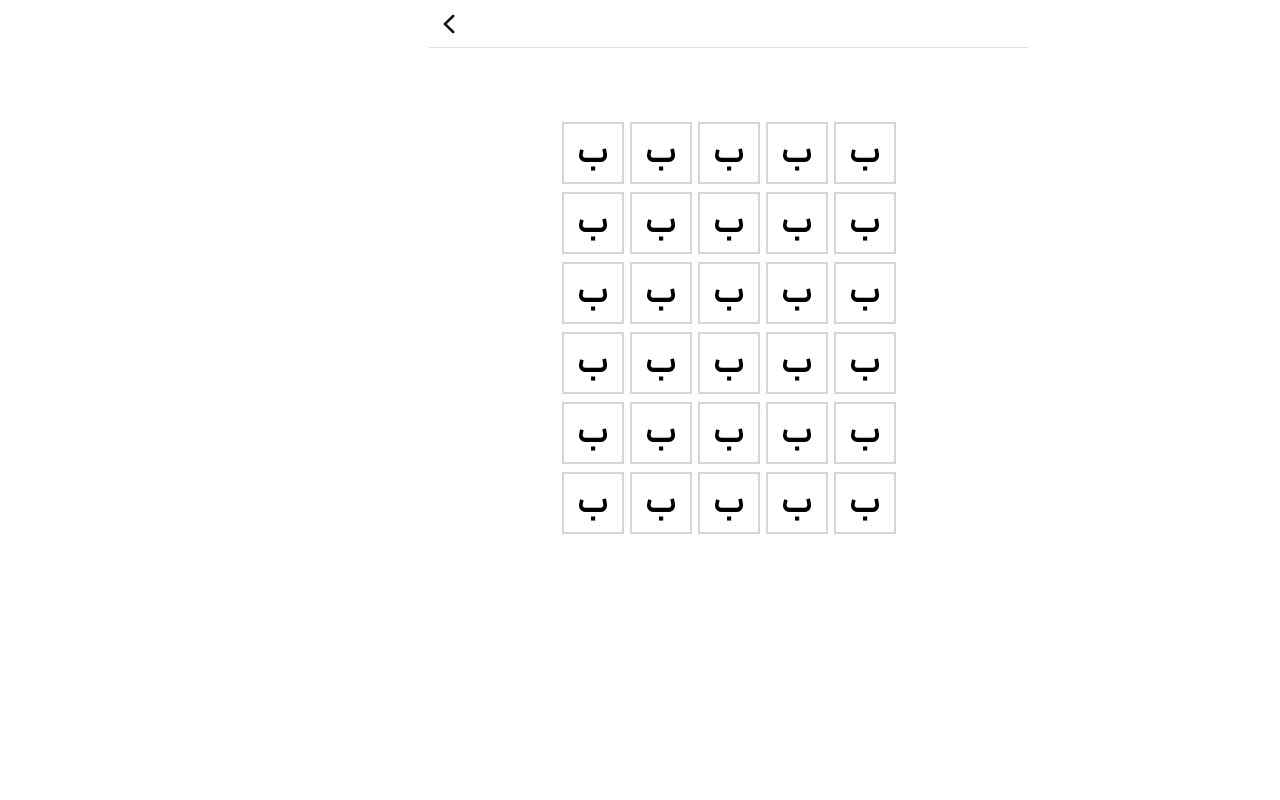
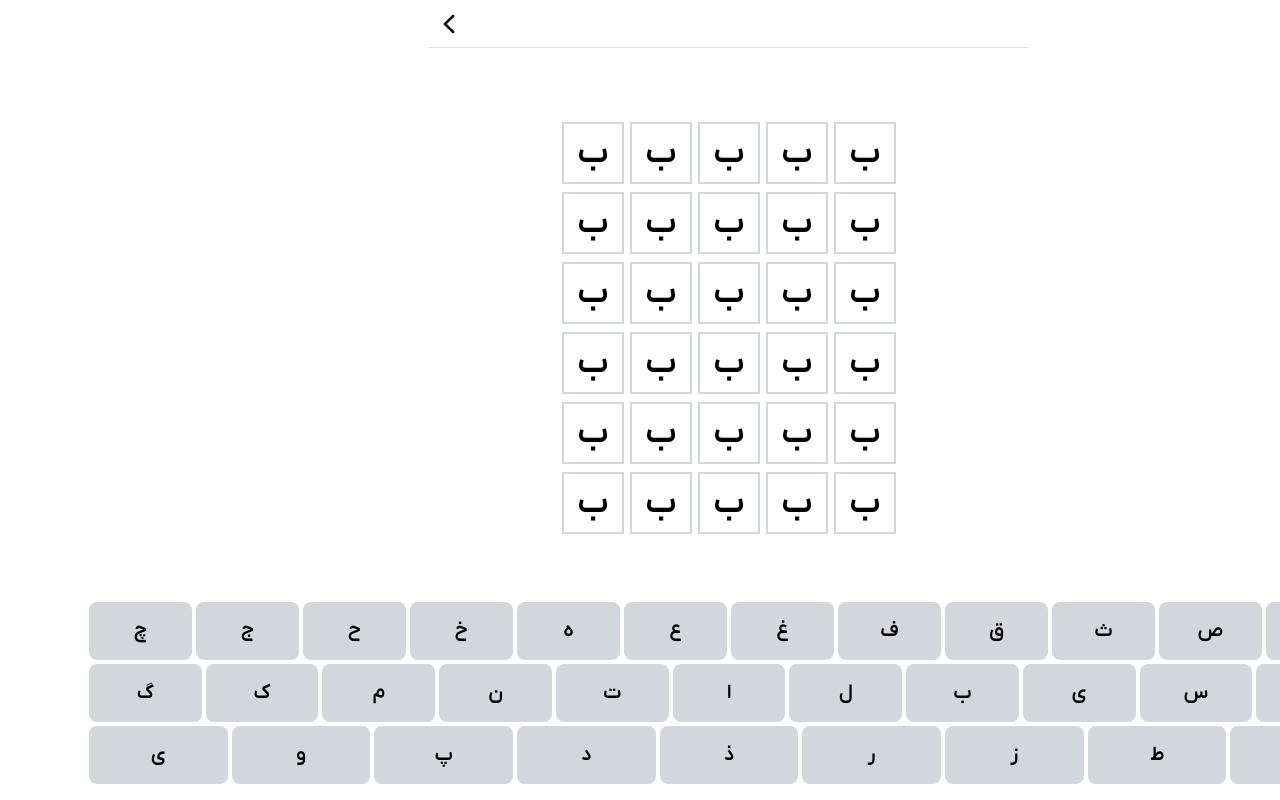
Before and after one commit to lmohade3l/mindoo, a Next.js app: page /games/chi-vazhe in a window 1280 px wide. Both pictures are taken after a click on the button "شروع بازی". Built offline with nearby package versions, Linux system fonts and the light colour scheme.

Commit message:
wip: keyboard ui

```diff
--- a/components/games/ChiVazheGame.tsx
+++ b/components/games/ChiVazheGame.tsx
@@ -3,6 +3,7 @@ import LeftChevron from "@/assets/icons/left-chevron.svg"
 import { useRouter } from "next/navigation";
 import InputBox from "../ui/InputBox";
 import Word from "../ui/Word";
+import Keyboard from "../ui/Keyboard";
 
 export default function ChiVazheGame() {
     const router = useRouter();
@@ -29,7 +30,9 @@ export default function ChiVazheGame() {
                 </div>
 
                 {/* keyboard */}
-                <div></div>
+                <div>
+                    <Keyboard />
+                </div>
             </div>
         </div>
     );
--- /dev/null
+++ b/components/ui/Keyboard.tsx
@@ -0,0 +1,33 @@
+export default function Keyboard() {
+    return (
+        <div className="flex flex-col gap-1 w-[100vw]">
+            {/* first row */}
+            <div className="grid grid-cols-12 justify-center gap-1">
+                {["ض", "ص", "ث", "ق", "ف", "غ", "ع", "ه", "خ", "ح", "ج", "چ"].map((key) => (
+                    <div key={key} className=" h-[58px] bg-[#D3D6DA] rounded-[8px] flex items-center justify-center text-[20px] font-[600] text-[black] cursor-pointer">
+                        {key}
+                    </div>
+                ))}
+            </div>
+
+            {/* second row */}
+            <div className="grid grid-cols-11 justify-center gap-1">
+                {["ش", "س", "ی", "ب", "ل", "ا", "ت", "ن", "م", "ک", "گ"].map((key) => (
+                    <div key={key} className=" h-[58px] bg-[#D3D6DA] rounded-[8px] flex items-center justify-center text-[20px] font-[600] text-[black] cursor-pointer">
+                        {key}
+                    </div>
+                ))}
+            </div>
+
+            {/* third row */}
+            <div className="grid grid-cols-9 justify-center gap-1">
+                {["ظ", "ط", "ز", "ر", "ذ", "د", "پ", "و", "ی"].map((key) => (
+                    <div key={key} className=" h-[58px] bg-[#D3D6DA] rounded-[8px] flex items-center justify-center text-[20px] font-[600] text-[black] cursor-pointer">
+                        {key}
+                    </div>
+                ))}
+            </div>
+
+        </div>
+    )
+}
--- a/data/constants/constants.ts
+++ b/data/constants/constants.ts
@@ -1 +1,7 @@
 export const APP_NAME = 'مایندو'
+
+export const PERSIAN_ALPHABET = [
+    "ض", "ص", "ث", "ق", "ف", "غ", "ع", "ه", "خ", "ح", "ج", "چ",
+    "ش", "س", "ی", "ب", "ل", "ا", "ت", "ن", "م", "ک", "گ",
+    "ظ", "ط", "ز", "ر", "ذ", "د", "پ", "و", "ی",
+]
```
Also changed, not shown: components/ui/Word.tsx (+5 -5 lines).
